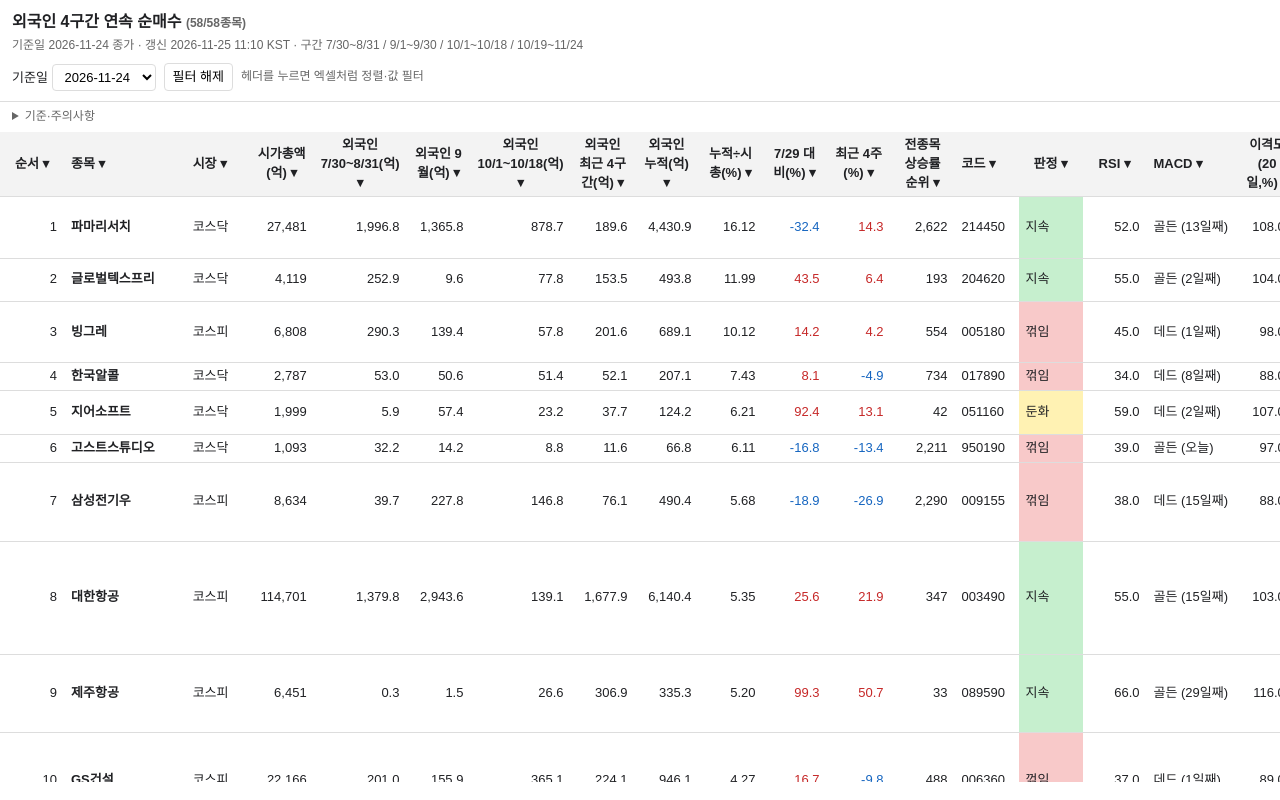
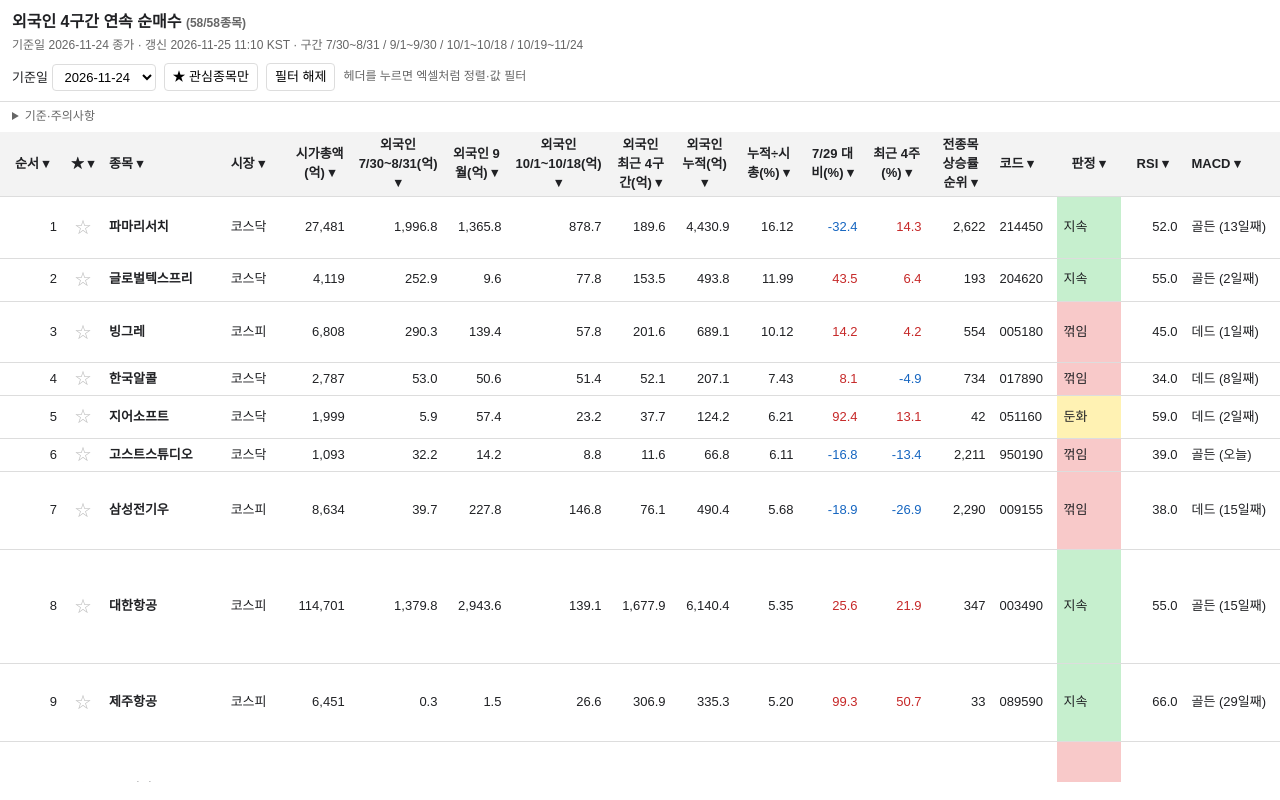
Before and after one commit to emotionbrush-oss/foreign_buying, a plain HTML site: page docs/index.html in a window 1280 px wide. Drawn offline with Linux system fonts and the light colour scheme.

Commit message:
Add watchlist star column (saved per browser)
Co-Authored-By: Claude Sonnet 5.5 <noreply@anthropic.com>
Claude-Session: https://claude.ai/code/session_019Y2nJjAVNbL5mqgY7S63Be

```diff
--- a/docs/index.html
+++ b/docs/index.html
@@ -21,9 +21,12 @@ th{position:sticky;top:0;background:var(--bg);z-index:3;cursor:pointer;text-alig
 th.on{background:#d7e8ff}
 td.l,th.l{text-align:left}
 td.news{white-space:normal;min-width:380px;max-width:520px;text-align:left;vertical-align:top;font-size:12px}
-th:nth-child(2),td:nth-child(2){position:sticky;left:0;z-index:2;background:inherit}
-th:nth-child(2){z-index:4;background:var(--bg)}
-td:nth-child(2){background:#fff;font-weight:700;text-align:left}
+th:nth-child(2),td:nth-child(2){position:sticky;left:0;z-index:2;min-width:38px;width:38px}
+th:nth-child(3),td:nth-child(3){position:sticky;left:38px;z-index:2}
+th:nth-child(2),th:nth-child(3){z-index:4;background:var(--bg)}
+td:nth-child(3){background:#fff;font-weight:700;text-align:left}
+td.star{text-align:center;cursor:pointer;font-size:16px;color:#bbb;user-select:none}
+td.star.on{color:#f5a623}
 td.pos{color:#c62828}td.neg{color:#1565c0}
 .v-지속{background:#c6efce!important}.v-지속·과열{background:#ffd8a8!important}.v-둔화{background:#fff2b3!important}.v-횡보{background:#e0e0e0!important}.v-꺾임{background:#f8c9c9!important}
 #pop{position:fixed;display:none;z-index:10;background:#fff;border:1px solid #aaa;border-radius:6px;box-shadow:0 4px 14px #0003;width:230px;padding:8px}
@@ -40,6 +43,7 @@ details{padding:6px 12px;font-size:12px;color:var(--mut)}
 <div class="sub" id="meta"></div>
 <div class="bar">
 <label>기준일 <select id="date"></select></label>
+<button id="onlystar">★ 관심종목만</button>
 <button id="clear">필터 해제</button>
 <span class="sub">헤더를 누르면 엑셀처럼 정렬·값 필터</span>
 </div>
@@ -49,19 +53,21 @@ details{padding:6px 12px;font-size:12px;color:var(--mut)}
 <div id="pop"></div>
 <script>
 const COLS=[
-["no","순서"],["name","종목"],["market","시장"],["mcap","시가총액(억)"],
+["no","순서"],["star","★"],["name","종목"],["market","시장"],["mcap","시가총액(억)"],
 ["f1","외국인 7/30~8/31(억)"],["f2","외국인 9월(억)"],["f3","외국인 10/1~10/18(억)"],["f4","외국인 최근 4구간(억)"],
 ["cum","외국인 누적(억)"],["ratio","누적÷시총(%)"],["ret_since","7/29 대비(%)"],["ret_4w","최근 4주(%)"],["rank","전종목 상승률 순위"],["code","코드"],
 ["verdict","판정"],["rsi","RSI"],["macd","MACD"],["gap","이격도(20일,%)"],["ma20","20일선"],["ma50","50일선"],["r1","최근 1주(%)"],["r2","최근 2주(%)"],["news","4주간 호재·악재"]];
 const NUM=new Set(["no","mcap","f1","f2","f3","f4","cum","ratio","ret_since","ret_4w","rank","rsi","gap","r1","r2"]);
 const SIGNED=new Set(["ret_since","ret_4w","r1","r2","cum","f1","f2","f3","f4"]);
-const TEXT=new Set(["name","market","code","verdict","macd","ma20","ma50","news"]);
+const TEXT=new Set(["star","name","market","code","verdict","macd","ma20","ma50","news"]);
+let WL=new Set();try{WL=new Set(JSON.parse(localStorage.getItem("wl")||"[]"))}catch(e){}
+const saveWL=()=>{try{localStorage.setItem("wl",JSON.stringify([...WL]))}catch(e){}};
 let DATA=[],ROWS=[],filters={},sortKey=null,sortDir=1;
 const $=s=>document.querySelector(s);
 const fmt=(k,v)=>{if(v==null)return"";if(NUM.has(k)&&typeof v==="number"){const d=["ratio","rsi","gap"].includes(k)?2:(["mcap","rank","no"].includes(k)?0:1);return v.toLocaleString("ko-KR",{minimumFractionDigits:k==="rsi"?1:d,maximumFractionDigits:d})}return v};
 async function load(d){
  const r=await fetch("data/"+d+".json?"+Date.now());const j=await r.json();
- ROWS=j.rows.map((x,i)=>({...x,no:i+1}));
+ ROWS=j.rows.map((x,i)=>({...x,no:i+1,star:WL.has(x.code)?"★":""}));
  $("#meta").textContent=`기준일 ${j.meta.asof} 종가 · 갱신 ${j.meta.updated} · 구간 ${j.meta.windows.join(" / ")}`;
  $("#notes").innerHTML=j.meta.notes.map(n=>`<li>${n}</li>`).join("");
  filters={};sortKey=null;head();render();
@@ -81,6 +87,7 @@ function render(){
   let c=k==="news"?"news":(TEXT.has(k)?"l":"");
   if(SIGNED.has(k)&&["ret_since","ret_4w","r1","r2"].includes(k))c+=r[k]>0?" pos":r[k]<0?" neg":"";
   if(k==="verdict")c+=" v-"+r.verdict;
+  if(k==="star")return `<td class="star${r.star?" on":""}" data-c="${r.code}">${r.star?"★":"☆"}</td>`;
   return `<td class="${c}">${fmt(k,r[k])}</td>`}).join("")+"</tr>").join("");
  document.querySelectorAll("th").forEach(th=>th.classList.toggle("on",!!filters[th.dataset.k]||th.dataset.k===sortKey));
 }
@@ -111,6 +118,8 @@ function openPop(th){
  p.style.left=Math.min(r.left,innerWidth-240)+"px";p.style.top=Math.min(r.bottom,innerHeight-340)+"px";
 }
 document.addEventListener("click",e=>{if(!$("#pop").contains(e.target))$("#pop").style.display="none"});
+$("#t tbody").addEventListener("click",e=>{const td=e.target.closest("td.star");if(!td)return;const c=td.dataset.c;WL.has(c)?WL.delete(c):WL.add(c);saveWL();ROWS.forEach(r=>{if(r.code===c)r.star=WL.has(c)?"★":""});render()});
+$("#onlystar").onclick=()=>{if(filters.star){delete filters.star}else{filters.star=new Set(["★"])}render()};
 $("#clear").onclick=()=>{filters={};sortKey=null;render()};
 fetch("data/index.json?"+Date.now()).then(r=>r.json()).then(ds=>{
  ds.sort().reverse();$("#date").innerHTML=ds.map(d=>`<option>${d}</option>`).join("");
```
